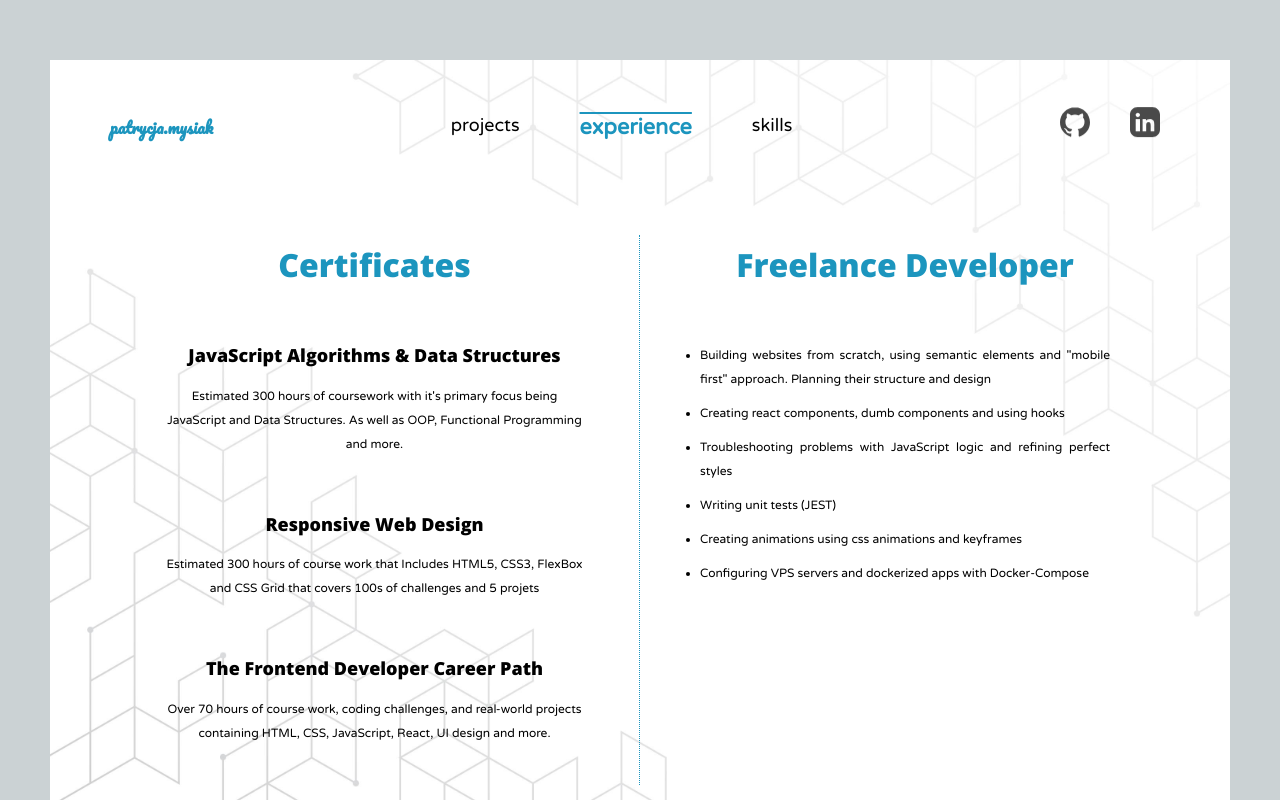
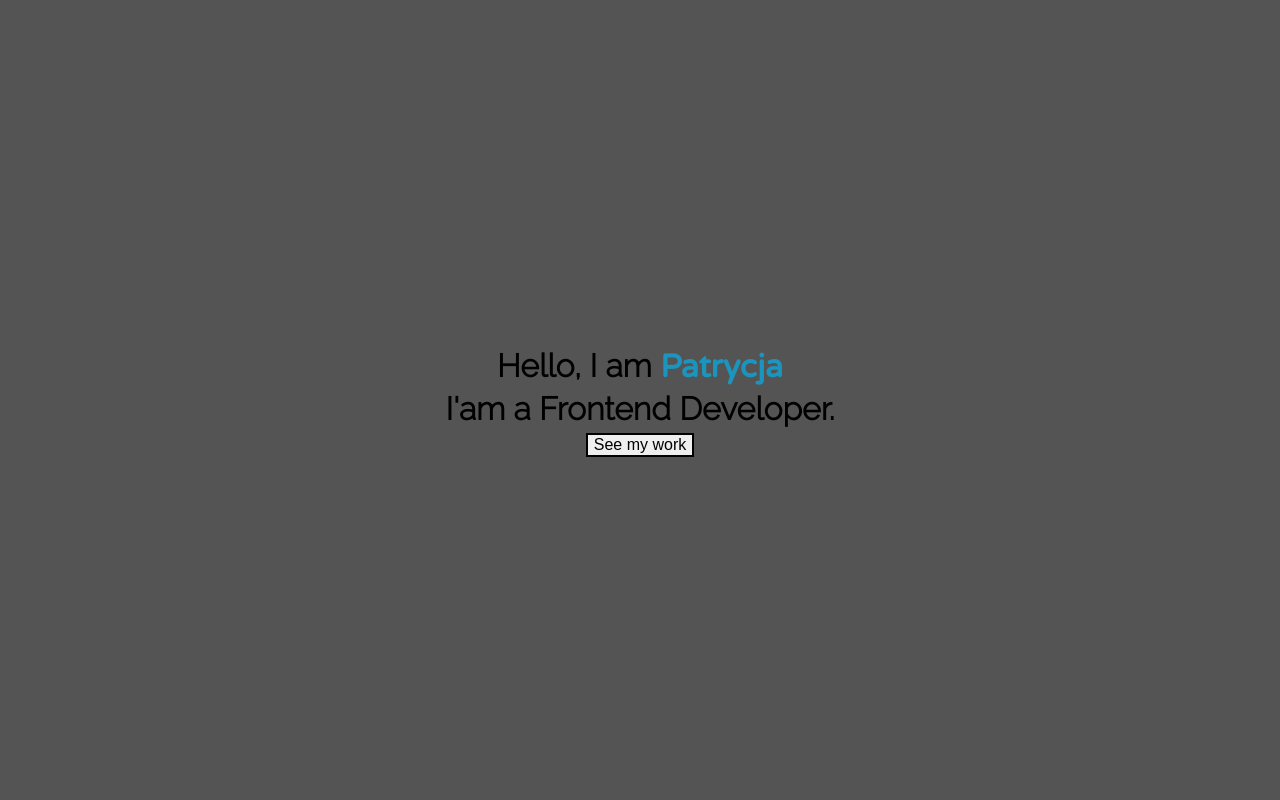
Before and after one commit to Patka879/my-portfolio, a React (Create React App) app: page /experience in a window 1280 px wide. Shown: the top 800 px of the page. Built offline with nearby package versions, Linux system fonts and the light colour scheme.

Commit message:
welcome page component created, css added

```diff
--- a/package.json
+++ b/package.json
@@ -8,6 +8,7 @@
     "@testing-library/user-event": "^13.5.0",
     "react": "^17.0.2",
     "react-dom": "^17.0.2",
+    "react-modal": "^3.16.1",
     "react-router-dom": "^6.2.2",
     "react-scripts": "^5.0.1",
     "web-vitals": "^2.1.4"
--- a/src/App.js
+++ b/src/App.js
@@ -3,11 +3,13 @@ import "./style.css"
 import React from "react"
 import Navbar from "./Components/Navbar"
 import Content from "./Components/Content"
+import WelcomePage from "./Components/WelcomePage"
 
 
 export default function App() {
   return (
     <div className="app-container">
+      <WelcomePage />
       <Navbar />
       <Content />
     </div>
--- a/src/Components/Navbar.js
+++ b/src/Components/Navbar.js
@@ -13,7 +13,7 @@ export default function Navbar() {
 
     return(
         <nav>
-            <div className="nav-left">
+            <div className="nav-left" id='nav'>
                 {/* <Cloud className="nav-logo-icon" /> */}
                 <span className="nav-left-name">patrycja.mysiak</span>
             </div>
--- /dev/null
+++ b/src/Components/WelcomePage.js
@@ -0,0 +1,14 @@
+export default function WelcomePage() {
+    return(
+        <div className='welcome-container'>
+            <div className='welcome-message'>
+                <h1 className='welcome-header'>Hello, I am <span>Patrycja</span></h1>
+                <h1 className='welcome-header'>I'am a Frontend Developer.</h1>
+                <a href='#anchor'>
+                    <button className='welcome-btn'>See my work </button>
+                </a>
+            </div>
+            <div id="anchor"></div>
+        </div>
+    )
+}
--- a/src/style.css
+++ b/src/style.css
@@ -1,3 +1,7 @@
+@import url('https://fonts.googleapis.com/css2?family=Raleway:wght@300&display=swap');
+html {
+    scroll-behavior: smooth;
+}
 body {
     width: 100vw;
     height: 100vh;
@@ -324,11 +328,51 @@ li:hover, .certificate:hover{
         height: 100%;
         overflow-x: hidden;
     }
-    #root {
-        padding: 60px 50px 60px 50px;
-    }
     .app-container {
         border: none;
+    }
+    .welcome-container {
+        width: 100%;
+        background-color: #555454;
+        height: 100vh;
+        display: flex;
+        justify-content: center;
+        align-items: center;
+        font-family: 'Raleway', sans-serif;
+    }
+    .welcome-message {
+        margin: 0 auto;
+        text-align: center;
+    }
+    .welcome-header{
+        margin: 5px;
+    }
+    .welcome-btn {
+        transition: all .5s ease;
+        color: #fff;
+        border: 3px solid white;
+        font-family:'Montserrat', sans-serif;
+        text-align: center;
+        line-height: 1;
+        font-size: 17px;
+        background-color : transparent;
+        padding: 10px 20px;
+        outline: none;
+        border-radius: 4px;
+        margin-top: 10px;
+    }
+    .welcome-btn:hover {
+        color:#cbd2d4;
+        background-color:#2d2d2d;
+        border-color:#2d2d2d;
+    }
+    span {
+        color:rgb(28, 149, 190);
+        font-family: 'Varela Round', sans-serif;
+    }
+    #anchor {
+        position: absolute;
+            bottom: 0
     }
     nav {
         position: static;
```
Also changed, not shown: 1 other file (tests, documents, lock files or other folders).
